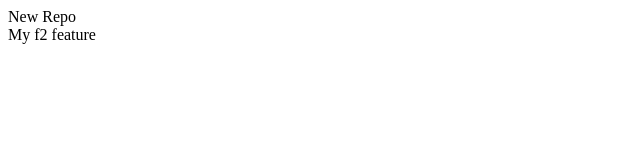
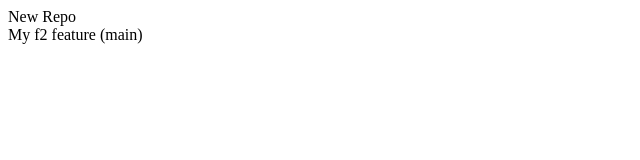
Before and after one commit to mukulguptaalw2006-afk/localdemo, a plain HTML site: page index.html in a window 1280 px wide. Shown: the full height of the page, 0-640 px from the left. Drawn offline with Linux system fonts and the light colour scheme.

Commit message:
Add main

```diff
--- a/index.html
+++ b/index.html
@@ -1,2 +1,2 @@
 <div>New Repo</div>
-<div>My f2 feature</div>
+<div>My f2 feature (main)</div>
```
